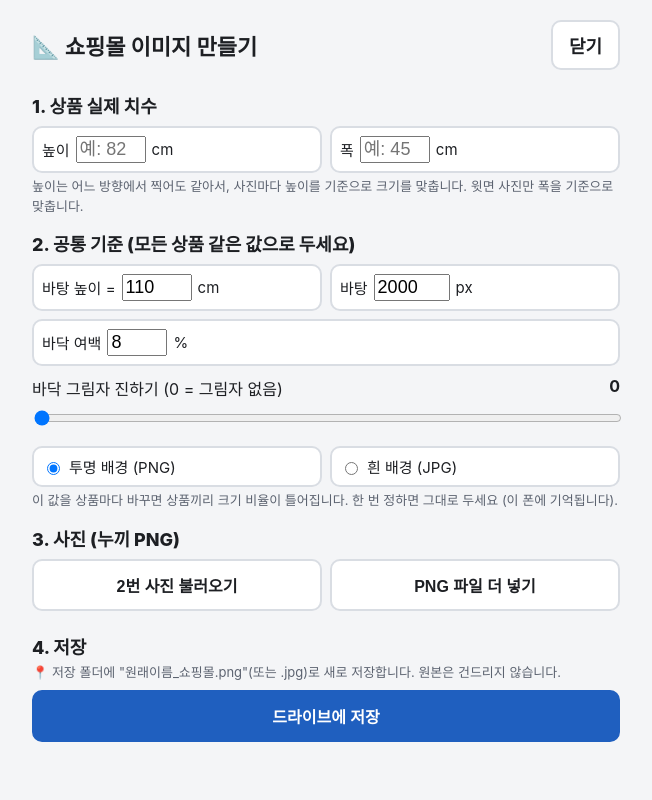
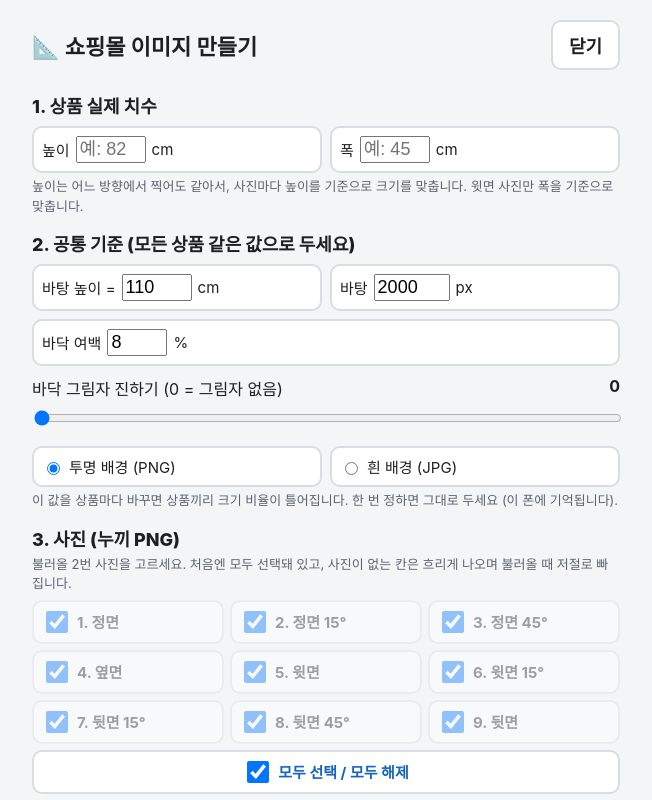
Before and after one commit to odin-co-ltd/store_photo, a plain HTML site: page index.html in a window 1280 px wide. Both pictures are taken after a click on the button "📐 쇼핑몰 이미지 만들기 열기". Shown: the part 1179-1979 px from the top of the page, without its empty margins (314-966 px from the left). Drawn offline with Linux system fonts and the light colour scheme.

Commit message:
Add files via upload

```diff
--- a/index.html
+++ b/index.html
@@ -130,6 +130,11 @@ input[type=text]{width:100%;font-size:20px;padding:12px;border:2px solid var(--l
 #szd .hd{display:flex;align-items:center;justify-content:space-between;position:sticky;top:0;background:var(--bg);padding:8px 0;z-index:3}
 #szd .hd b{font-size:22px}
 #szd .x{font-size:18px;font-weight:800;padding:10px 16px;border-radius:10px;border:2px solid var(--line);background:var(--card);color:var(--ink)}
+.zpk{display:grid;grid-template-columns:repeat(3,minmax(0,1fr));gap:6px;margin-top:6px}
+.zpk label{display:flex;align-items:center;gap:6px;min-height:44px;padding:4px 8px;border:2px solid var(--line);border-radius:10px;background:var(--card);font-size:15px;font-weight:700}
+.zpk label.no{opacity:.4}
+.zpk input{width:22px;height:22px;flex:none}
+.zpk .sa{grid-column:1/-1;justify-content:center;color:var(--blue)}
 .zi{border:2px solid var(--line);border-radius:10px;padding:6px;background:var(--card)}
 .zi canvas{width:100%;height:auto;display:block;border-radius:6px;background:#fff repeating-conic-gradient(#e2e2e2 0 25%,#fff 0 50%) 0 0/16px 16px}
 .zi .nm{font-size:14px;font-weight:700;margin-top:4px;display:flex;justify-content:space-between;gap:4px}
@@ -234,6 +239,8 @@ input[type=text]{width:100%;font-size:20px;padding:12px;border:2px solid var(--l
  <div class="rw"><label><input type="radio" name="zBg" value="png" checked> 투명 배경 (PNG)</label><label><input type="radio" name="zBg" value="jpg"> 흰 배경 (JPG)</label></div>
  <div class="ch">이 값을 상품마다 바꾸면 상품끼리 크기 비율이 틀어집니다. 한 번 정하면 그대로 두세요 (이 폰에 기억됩니다).</div>
  <div class="cs">3. 사진 (누끼 PNG)</div>
+ <div class="ch">불러올 2번 사진을 고르세요. 처음엔 모두 선택돼 있고, 사진이 없는 칸은 흐리게 나오며 불러올 때 저절로 빠집니다.</div>
+ <div id="zPickD" class="zpk"></div>
  <div class="rw"><button type="button" id="zUse">2번 사진 불러오기</button><button type="button" id="zAddB">PNG 파일 더 넣기</button><input type="file" id="zAdd" accept="image/png,image/webp" multiple hidden></div>
  <div class="msg" id="zMsg"></div>
  <div id="zList" style="display:grid;grid-template-columns:repeat(2,minmax(0,1fr));gap:10px;margin-top:8px"></div>
@@ -746,7 +753,12 @@ function zRender(){const c=zCfg();
 async function zAddFiles(list){let k=0;for(const o of list){$('zMsg').textContent=`⏳ 사진 불러오는 중 ${++k} / ${list.length} : ${o.key}`;
   try{const f=o.f||await getFile(o);const it=await zLoad(o.key,viewF(f));it.on=true;const di=DIRS.findIndex(d=>d[0]===o.key);it.name=o.name?o.name.replace(/\.[^.]+$/,''):(di>=0&&o.f&&shots[o.key]===o.f?fileName(di):o.key);const j=Z.items.findIndex(x=>x.key===o.key);j>=0?Z.items[j]=it:Z.items.push(it);}catch(e){$('zMsg').textContent='❌ '+o.key+': '+e.message;}}
  $('zMsg').textContent=Z.items.length?`사진 ${Z.items.length}장. 파란 점선이 바닥선입니다.`:'';zRender();}
-$('zUse').onclick=()=>{const dirs=new Set(DIRS.map(d=>d[0]));const L=photoList().filter(o=>dirs.has(o.key));if(!L.length){toast('2번에 사진이 없습니다');return;}zAddFiles(L);}; /* 디테일(3번)은 빼고 방향 사진만 */
+function zDrawPick(){const have=new Set(photoList().map(o=>o.key));
+ $('zPickD').innerHTML=DIRS.map(([nm],i)=>`<label class="${have.has(nm)?'':'no'}"><input type="checkbox" data-zd="${esc(nm)}" checked>${i+1}. ${esc(nm)}</label>`).join('')
+  +'<label class="sa"><input type="checkbox" id="zAllD" checked> 모두 선택 / 모두 해제</label>';
+ $('zAllD').onchange=e=>document.querySelectorAll('#zPickD input[data-zd]').forEach(c=>c.checked=e.target.checked);}
+$('zUse').onclick=()=>{const pick=new Set([...document.querySelectorAll('#zPickD input[data-zd]:checked')].map(c=>c.dataset.zd));
+ const L=photoList().filter(o=>pick.has(o.key));if(!L.length){toast(pick.size?'고른 칸에 사진이 없습니다':'불러올 사진을 1개 이상 골라 주세요');return;}zAddFiles(L);}; /* 디테일(3번)은 빼고, 고른 방향만 */ /* 디테일(3번)은 빼고 방향 사진만 */
 $('zAddB').onclick=()=>$('zAdd').click();
 $('zAdd').onchange=()=>{const fs=[...$('zAdd').files];$('zAdd').value='';zAddFiles(fs.map(f=>({key:f.name.replace(/\.[^.]+$/,''),f})));};
 ['zH','zW','zRef','zPx','zBot','zShA'].forEach(id=>$(id).addEventListener('input',()=>{$('zShV').textContent=$('zShA').value;zRender();}));
@@ -761,7 +773,7 @@ $('zSave').onclick=async()=>{const c=zCfg();if(!TARGET){toast('7번에서 저장
    await call({action:'upload',product:$('pname').value.trim()||'상품',intoFolderId:TARGET.id,parentId:'',name:nm,mime,data:await b64(bl)});}
   catch(e){bad.push(it.key+': '+e.message);}}
  $('zSave').disabled=false;$('zMsg2').textContent=bad.length?'❌ 일부 실패: '+bad.join(' / '):`✅ ${L.length}장을 📍 "${TARGET.path[TARGET.path.length-1]}" 폴더에 저장했습니다.`;};
-$('szOpen').onclick=()=>{Z.items=[];$('zMsg').textContent='';$('zMsg2').textContent='';$('szd').hidden=false;document.body.style.overflow='hidden';zRender();}; /* 열 때마다 3번 사진 칸은 빈 상태로 */
+$('szOpen').onclick=()=>{Z.items=[];zDrawPick();$('zMsg').textContent='';$('zMsg2').textContent='';$('szd').hidden=false;document.body.style.overflow='hidden';zRender();}; /* 열 때마다 3번 사진 칸은 빈 상태로 */
 $('zClose').onclick=()=>{$('szd').hidden=true;document.body.style.overflow='';};
 /* ───── 5. 누끼 따기 (포토룸) ─────
    사진을 앱스크립트를 거쳐 포토룸에 보내고(열쇠는 앱스크립트에만 있음), 배경을 지운 PNG를 받아 둡니다.
```
